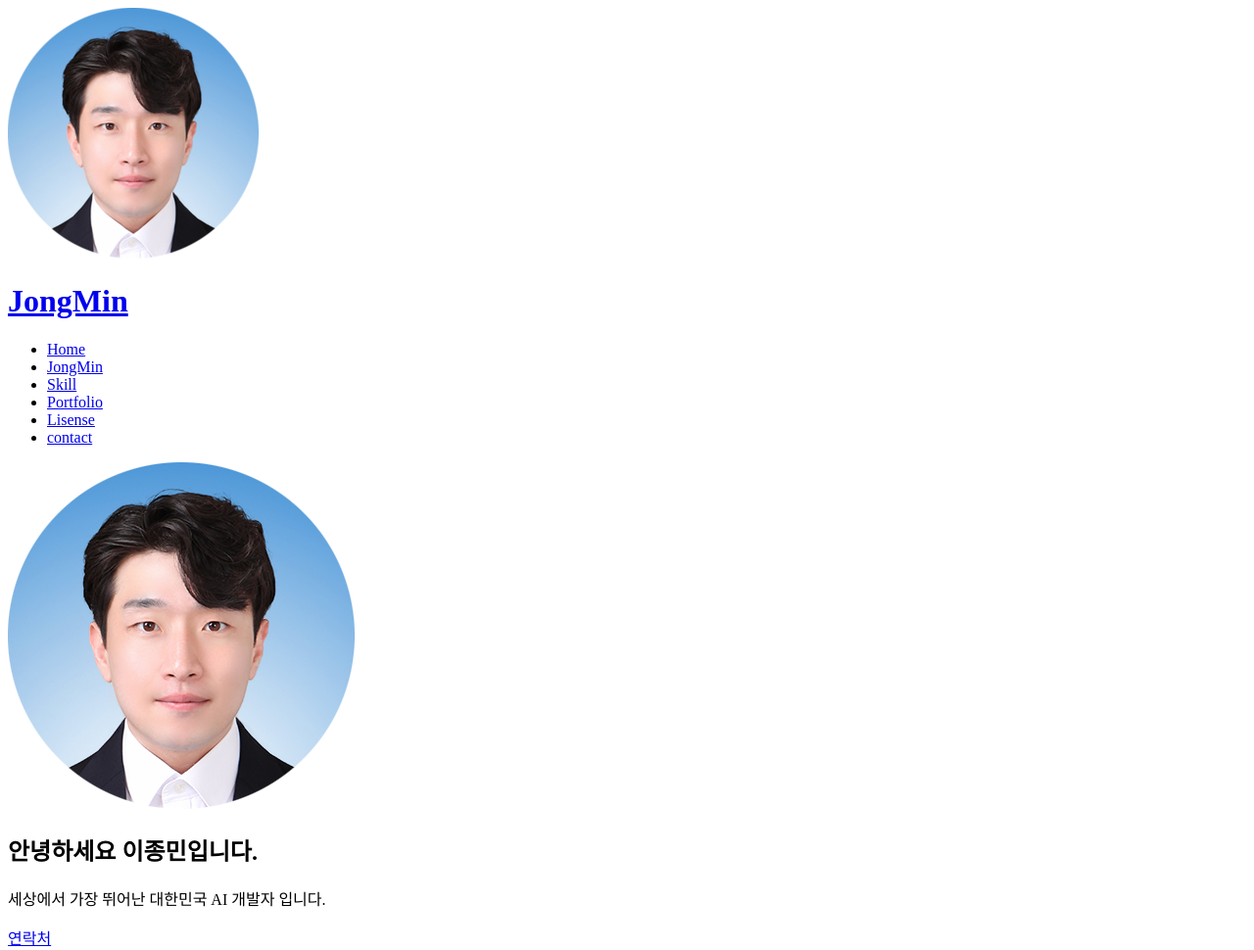
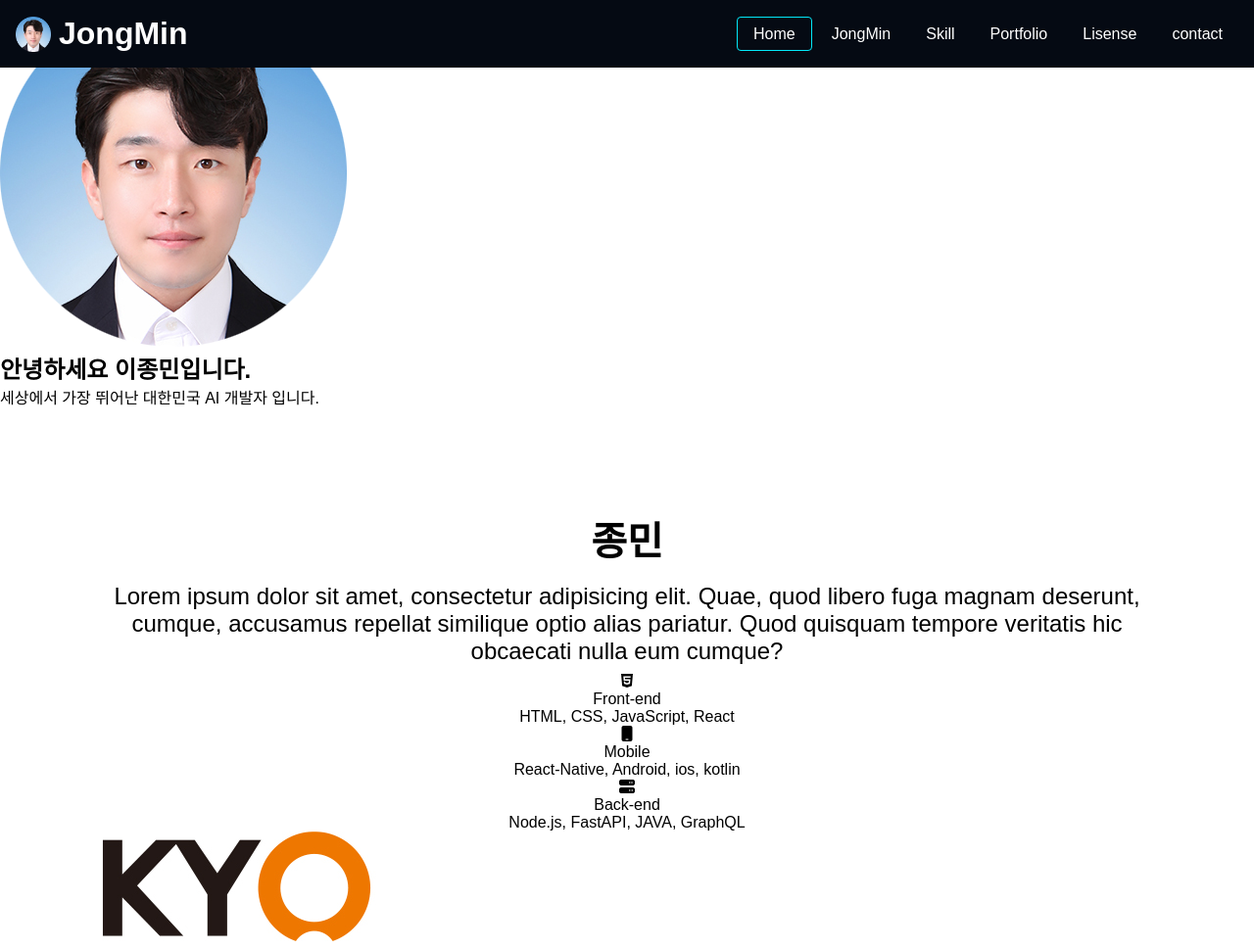
Before and after one commit to leeJongMin58/portfolio, a plain HTML site: page index.html in a window 1280 px wide. Shown: the top 970 px of the page at 98% size. Drawn offline with Linux system fonts and the light colour scheme; a web font is replaced by a local one.

Commit message:
FEAT : Globar, Header CSS 기본 세팅

```diff
--- a/css/style.css
+++ b/css/style.css
@@ -5,6 +5,106 @@
     font-style: normal;
 }
 
+/* Globar */
+:root {
+    /* Main Colors */
+    --color-primary: var(--color-black);
+    --color-primary-variant: var(--color-gray);
+    --color-accent: var(--color-blue);
+    --color-accent-variant: var(--color-orange);
+    --color-text: var(--color-white);
+
+    /* Colors */
+    --color-white: #fff;
+    --color-black: #050A13;
+    --color-blue: #03E8F9;
+    --color-orange: #FD6413;
+    --color-gray: #1B1E26;
+
+    /* Size */
+    --size-max-width: 1200px;
+}
+
 * {
-    font-family: 'Tenada';
+    box-sizing: border-box;
 }
+
+body {
+    font-family: 'Tenada', sans-serif;
+    margin: 0;
+}
+
+h1, h2, h3, p, ul { margin: 0; }
+
+ul { list-style: none; padding: 0px;}
+
+a {text-decoration: none; color: var(--color-text);}
+
+button {
+    background-color: transparent;
+    outline: 0;
+    border: 0;
+}
+
+button:focus{ outline: 1px solid --color-accent; }
+
+.section { padding: 4rem; text-align: center; }
+
+.max-container{
+    max-width: var(--size-max-width);
+    margin: auto;
+}
+
+.title {
+    font-size: 2.5rem;
+    margin: 1rem 0;
+}
+
+.description {
+    font-size: 1.5rem;
+    margin: 0.5rem 0;
+}
+
+/* Header */
+.header {
+    background-color: var(--color-primary);
+    position: fixed;
+    top: 0;
+    width: 100%;
+    padding: 1rem;
+    display: flex;
+    justify-content: space-between;
+    align-items: center;
+    z-index: 1;
+}
+
+.header__logo {
+    display: flex;
+    align-items: center;
+    gap: 8px;
+}
+
+.header__logo__image {
+    width: 36px;
+    height: 36px;
+}
+
+.header__logo_title {font-size: 1.8rem;}
+
+.header__menu {
+    display: flex;
+    gap: 4px;
+}
+
+.header__menu__item {
+    padding: 8px 16px;
+}
+
+.header__menu__item:hover {
+    border-bottom: 1px solid var(--color-accent);
+}
+
+.header__menu__item.active {
+    border: 1px solid var(--color-accent);
+    border-radius: 4px;
+}
--- a/index.html
+++ b/index.html
@@ -20,19 +20,19 @@
 </head>
 <body>
     <!-- Header -->
-     <header>
-        <div>
-            <img src="./images/이종민_circle.ico" alt="logo">
-            <h1><a href="#">JongMin</a></h1>
+     <header class="header">
+        <div class="header__logo">
+            <img class="header__logo__image" src="./images/이종민_circle.ico" alt="logo">
+            <h1 class="header__logo__title"><a href="#">JongMin</a></h1>
         </div>
-        <nav>
-            <ul>
-                <li><a href="#home">Home</a></li>
-                <li><a href="about">JongMin</a></li>
-                <li><a href="skills">Skill</a></li>
-                <li><a href="work">Portfolio</a></li>
-                <li><a href="#license">Lisense</a></li>
-                <li><a href="#contact">contact</a></li>
+        <nav class="header__nav">
+            <ul class="header__menu">
+                <li><a href="#home" class="header__menu__item active">Home</a></li>
+                <li><a href="about" class="header__menu__item">JongMin</a></li>
+                <li><a href="skills" class="header__menu__item">Skill</a></li>
+                <li><a href="work" class="header__menu__item">Portfolio</a></li>
+                <li><a href="#license" class="header__menu__item">Lisense</a></li>
+                <li><a href="#contact" class="header__menu__item">contact</a></li>
             </ul>
         </nav>
      </header>
@@ -48,9 +48,9 @@
         </section>
 
         <!-- about -->
-        <section id="about">
-                <h2>종민</h2>
-                <p>Lorem ipsum dolor sit amet, consectetur adipisicing elit. Quae, quod libero fuga magnam deserunt, cumque, accusamus repellat similique optio alias pariatur. Quod quisquam tempore veritatis hic obcaecati nulla eum cumque?</p>
+        <section id="about" class="section max-container">
+                <h2 class="title">종민</h2>
+                <p class="description">Lorem ipsum dolor sit amet, consectetur adipisicing elit. Quae, quod libero fuga magnam deserunt, cumque, accusamus repellat similique optio alias pariatur. Quod quisquam tempore veritatis hic obcaecati nulla eum cumque?</p>
                 <ul>
                     <li>
                         <i class="fa-brands fa-html5"></i>
@@ -80,9 +80,10 @@
         </section>
 
         <!-- skills -->
-        <section id="skills">
-            <h2>SKILLS</h2>
-                <p>언어 및 도구</p>
+        <section id="skills" class="section">
+            <div class="max-container">
+            <h2 class="title">SKILLS</h2>
+                <p class="description">언어 및 도구</p>
                 <p>Lorem ipsum dolor sit, amet consectetur adipisicing elit. Qui minus corporis porro cum voluptates velit! Assumenda, ex. Accusamus dignissimos, magnam ut quia unde nisi provident eum et in minima optio!</p>
                 <div>
                     <section>
@@ -130,12 +131,14 @@
                             </ul>
                     </section>
                 </div>
+            </div>
         </section>
 
         <!-- work -->
-        <section id="work">
-            <h2>포트폴리오</h2>
-            <p>프로젝트</p>
+        <section id="work" class="section">
+            <div class="max-container">
+            <h2 class="title">포트폴리오</h2>
+            <p class="description">프로젝트</p>
             <ul>
                 <li><button>ALL <span>10</span></button></li>
                 <li><button>Front-end <span>3</span></button></li>
@@ -207,12 +210,14 @@
                     </a>
                 </li>
             </ul>
+        </div>
         </section>
 
         <!-- licensce -->
-        <section id="license">
-            <h2>자격증</h2>
-            <p>국가 기술 자격증</p>
+        <section id="license" class="section">
+            <div class="max-container">
+            <h2 class="title">자격증</h2>
+            <p class="description">국가 기술 자격증</p>
             <ul>
                 <li>
                     <img src="./images/자격증.jpeg" alt="자격증이미지">
@@ -236,7 +241,7 @@
                     </div>
                 </li>
             </ul>
-
+        </div>
         </section>
 
         <!-- Arrow up -->
@@ -247,14 +252,16 @@
     </main>
 
     <!-- Footer -->
-     <footer id="contact">
-        <h2>연락주세요!</h2>
-        <p>agmon96@naver.com</p>
+     <div class="max-container">
+     <footer id="contact" class="section">
+        <h2 class="title">연락주세요!</h2>
+        <p class="description">agmon96@naver.com</p>
         <ul>
             <li><a href="https://github.com/leeJongMin58" target="_blank" title="깃허브"><i class="fa-brands fa-github"></i></a></li>
             <li><a href=""></a></li>
         </ul>
         <p>ⓒJongmin - All rights reserved</p>
      </footer>
+    </div>
 </body>
 </html>
```
